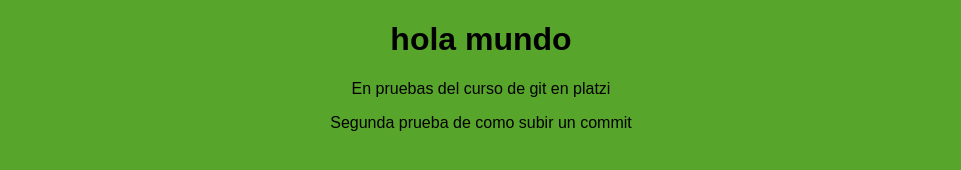
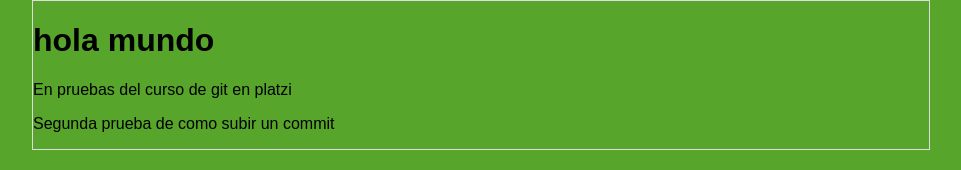
Before and after one commit to duvanfelipe25/proyectoPersonal, a plain HTML site: page index.html in a window 1280 px wide. Shown: the whole page, without its empty margins (159-1120 px from the left). Drawn offline with Linux system fonts and the light colour scheme.

Commit message:
nuevos post

```diff
--- a/index.css
+++ b/index.css
@@ -2,4 +2,17 @@ body  {
      background-color: rgb(87, 165, 42);
      text-align: center;
      font-family: "Arial";
+     font-size: 16 px;
+     margin: 0;
+     padding: 0;
 }
+#container {
+     width: 70%;
+     padding: lem ;
+     text-align: left;
+     border: 1px solid #DDD;
+     margin: 0 auto;
+}
+#container h1{
+     font-size: 20 px;
+}
--- a/index.html
+++ b/index.html
@@ -8,6 +8,8 @@
     <link rel="stylesheet" href="index.css">
 </head>
 <body>
+    <div id="container">
+        <div>
          <h1>
         hola mundo
          </h1>
@@ -20,5 +22,7 @@
          <script src="index.js">
 
         </script>
+      </div>
+    </div>
 </body>
 </html>
```
Lines whose indentation alone changed are shown as unchanged.
